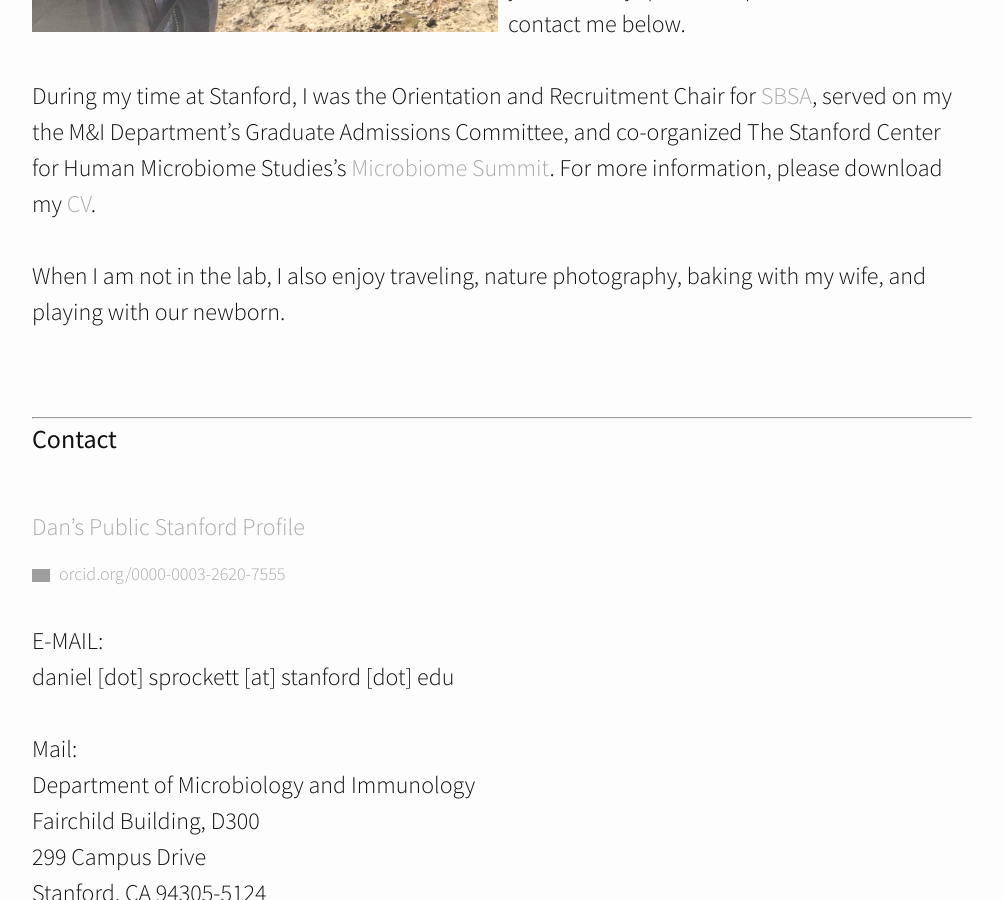
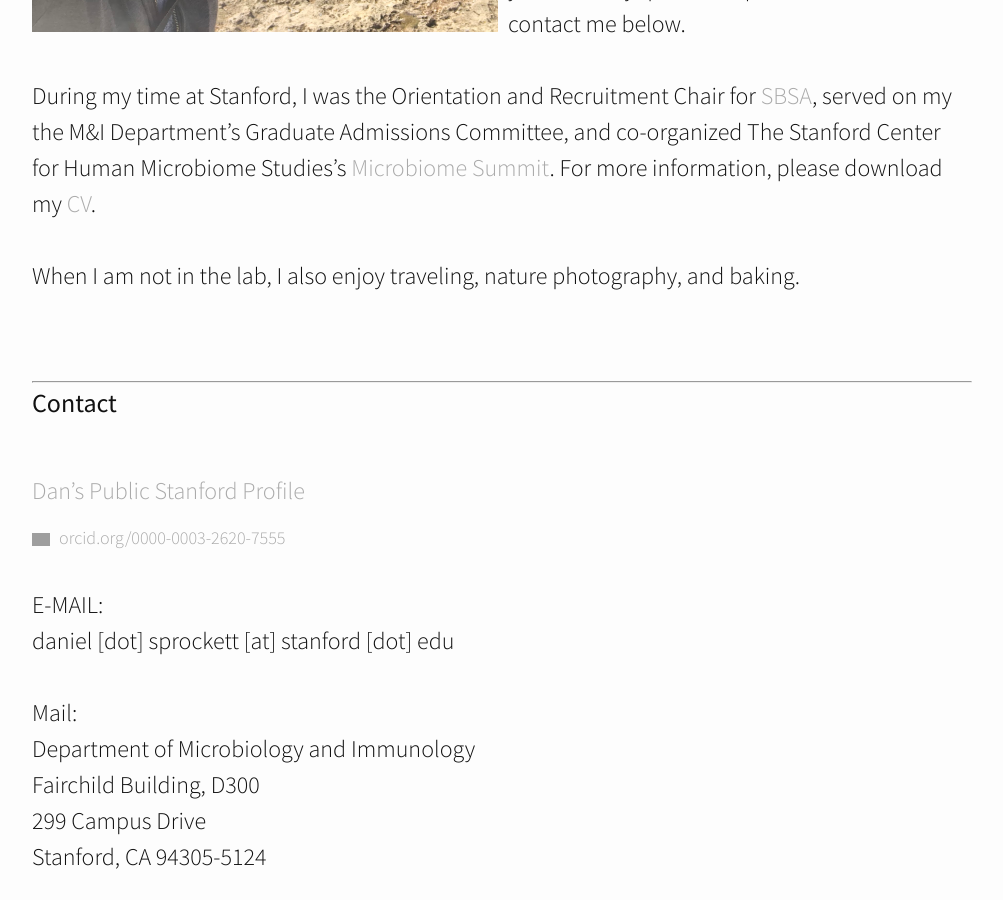
Before and after one commit to DanielSprockett/danielsprockett.github.io, a Jekyll site: the page built from about.md, in a window 1280 px wide and 900 px high, scrolled down 683 px. Shown: the whole window, without its empty margins (138-1141 px from the left). Built offline with Jekyll 4.4.1, drawn with Linux system fonts in a browser that asks for light colours; nearby versions of some CDN libraries; grey boxes are pictures that could not be loaded.

Commit message:
Update about.md

```diff
--- a/about.md
+++ b/about.md
@@ -11,7 +11,7 @@ I am PhD Candidate in [David Relman's Lab](http://med.stanford.edu/relmanlab.htm
 <br>
 During my time at Stanford, I was the Orientation and Recruitment Chair for [SBSA](http://med.stanford.edu/sbsa.html), served on my the M&I Department's Graduate Admissions Committee, and co-organized The Stanford Center for Human Microbiome Studies's [Microbiome Summit](https://iti.stanford.edu/center-for-human-microbiome-studies/microbiome-summit.html). For more information, please download my [CV](/documents/Sprockett_CV_190108.pdf).<br>
 <br>
-When I am not in the lab, I also enjoy traveling, nature photography, baking with my wife, and playing with our newborn.<br>
+When I am not in the lab, I also enjoy traveling, nature photography, and baking.<br>
 <br>
 <br>
 
@@ -66,3 +66,4 @@ A sail boat in Chiemsee, Germany.<br>
 <img src="/images/Yosemite_Valley.jpg" alt="Yosemite Valley"/>
 The Yosemite Valley, California.<br>
 <br>
+<br>
```
